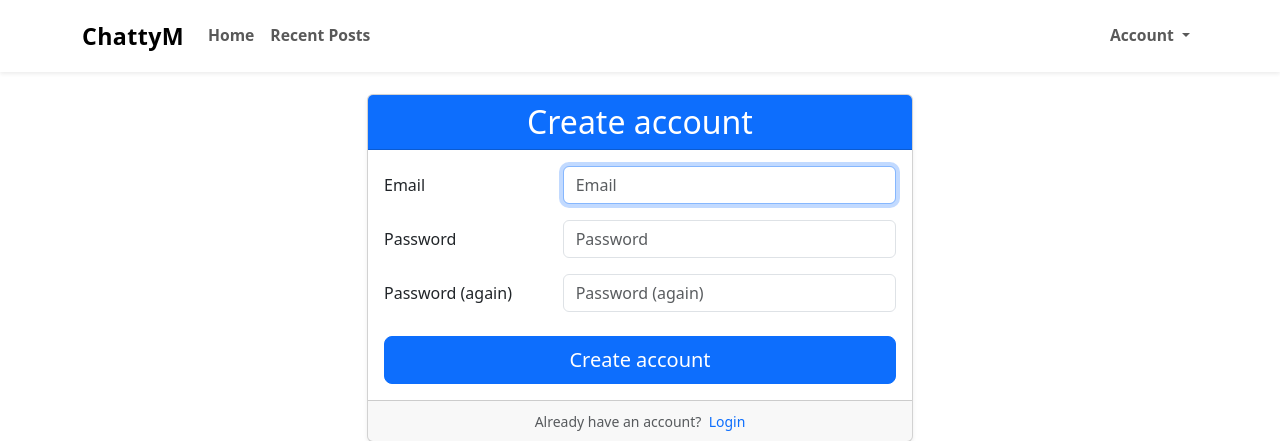
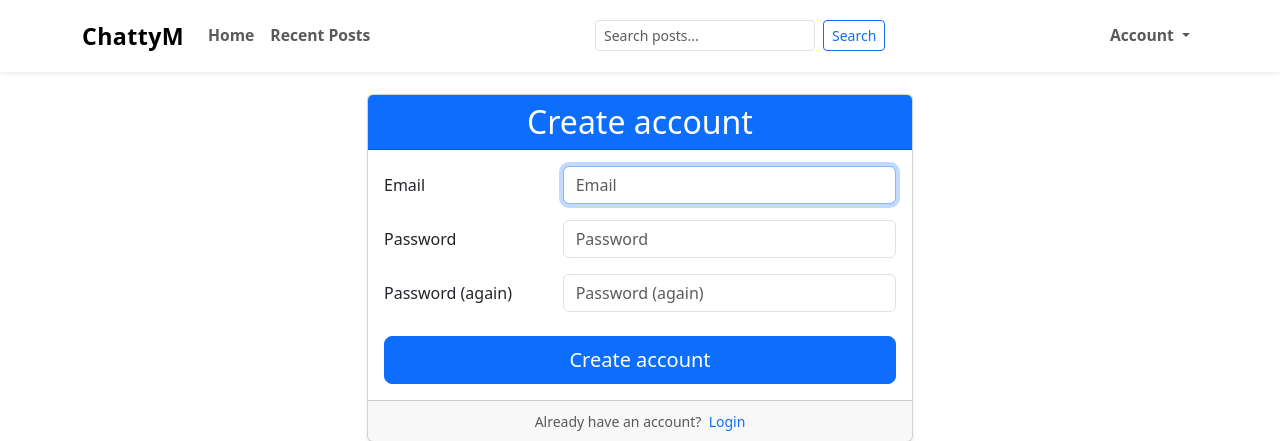
Before and after one commit to p95max/ChattyM, a Django app: template templates/account/signup.html in a window 1280 px wide. Shown: the top 441 px of the page. Run offline with Django 5.2, Linux system fonts and the light colour scheme; the template is opened without the code that fills it: values that come from a table or form of the project are taken from there, others are empty; parts of the project's set-up code (start-up, migrations or seed data) failed here and were passed over; some libraries are stand-ins or nearby versions.

Commit message:
navmenu: post search added

```diff
--- a/templates/includes/navbar.html
+++ b/templates/includes/navbar.html
@@ -42,6 +42,8 @@
       {% endif %}
       {% endif %}
       </ul>
+
+    {% include "includes/search_form.html" %}
 
       <!-- user menu -->
       <ul class="navbar-nav ms-auto">
--- /dev/null
+++ b/templates/includes/search_form.html
@@ -0,0 +1,11 @@
+<form class="d-flex" role="search" method="get" action="{% url 'posts:list' %}">
+<label for="nav-search" class="visually-hidden">Search posts</label>
+<input id="nav-search"
+       name="q"
+       class="form-control form-control-sm me-2"
+       type="search"
+       placeholder="Search posts..."
+       aria-label="Search posts"
+       value="{{ request.GET.q|default_if_none:'' }}">
+<button class="btn btn-outline-primary btn-sm" type="submit">Search</button>
+</form>
```
Also changed, not shown: apps/posts/forms.py (+7 -0 lines), apps/posts/views.py (+19 -5 lines).
